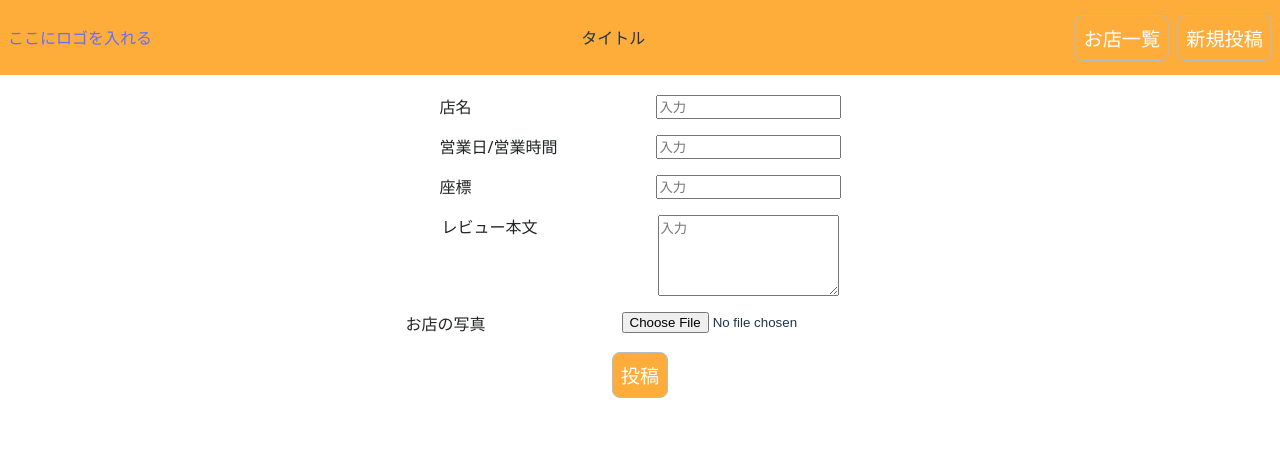
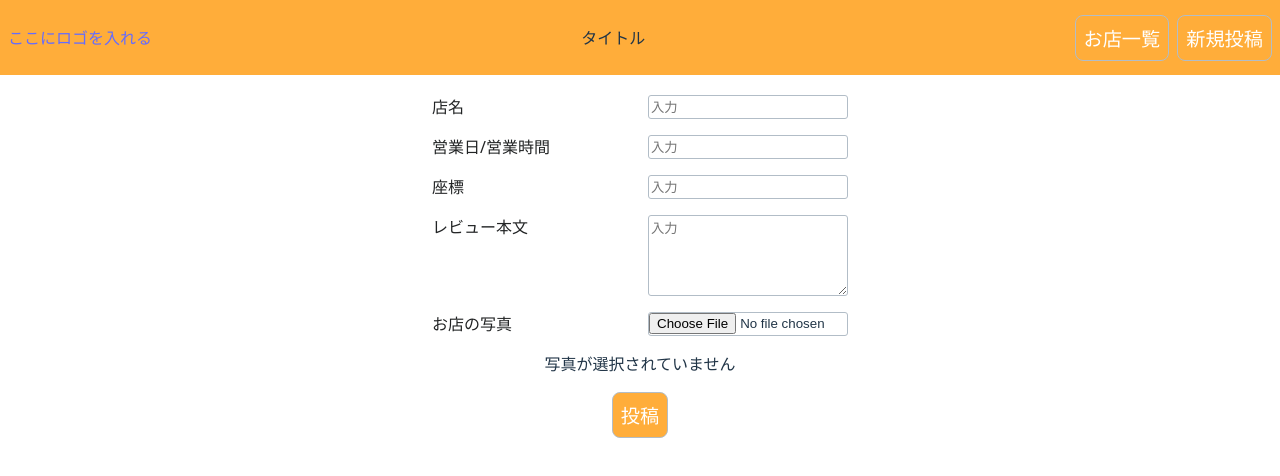
Before and after one commit to traP-jp/h25s_04, a Vue app in the folder client/: page /eatery/new in a window 1280 px wide. Shown: the top 476 px of the page. Built offline with nearby package versions, Linux system fonts and the light colour scheme.

Commit message:
ai にごますった

```diff
--- a/client/src/pages/AddStore.vue
+++ b/client/src/pages/AddStore.vue
@@ -1,61 +1,94 @@
 <script lang="ts" setup>
 import PrimaryButton from '../components/PrimaryButton.vue'
-import { ref } from 'vue'
+import { ref, computed } from 'vue'
 
 const storeName = ref('')
 const description = ref('')
 const address = ref('')
 const reviewContent = ref('')
+const storePhoto = ref<File | null>(null)
 
+const handleFileChange = (event: Event) => {
+  const target = event.target as HTMLInputElement
+  if (target.files && target.files[0]) {
+    storePhoto.value = target.files[0]
+  }
+}
+
+const previewUrl = computed(() => {
+  return storePhoto.value ? URL.createObjectURL(storePhoto.value) : null
+})
 </script>
 
 <template>
   <main>
     <div :class="$style.inputMenu">
       <div :class="$style.inputGroup">
-          <label :class="$style.infoLabel">店名</label>
+        <label :class="$style.infoLabel" for="storeName">店名</label>
         <input
+          id="storeName"
           v-model="storeName"
-            class="input"
+          :class="$style.input"
           type="text"
           size="20"
           placeholder="入力"
         />
       </div>
       <div :class="$style.inputGroup">
-          <label :class="$style.infoLabel">営業日/営業時間</label>
+        <label :class="$style.infoLabel" for="description"
+          >営業日/営業時間</label
+        >
         <input
+          id="description"
           v-model="description"
-            class="input"
+          :class="$style.input"
           type="text"
           size="20"
           placeholder="入力"
         />
       </div>
       <div :class="$style.inputGroup">
-          <label :class="$style.infoLabel">座標</label>
+        <label :class="$style.infoLabel" for="address">座標</label>
         <input
+          id="address"
           v-model="address"
-            class="input"
+          :class="$style.input"
           type="text"
           size="20"
           placeholder="入力"
         />
       </div>
       <div :class="$style.inputGroup">
-          <label :class="$style.infoLabel">レビュー本文</label>
+        <label :class="$style.infoLabel" for="reviewContent"
+          >レビュー本文</label
+        >
         <textarea
+          id="reviewContent"
           v-model="reviewContent"
-            class="input"
+          :class="$style.input"
           rows="5"
           size="20"
           placeholder="入力"
         ></textarea>
       </div>
       <div :class="$style.inputGroup">
-          <label :class="$style.infoLabel">お店の写真</label
-          ><input class="fileInput" type="file" accept="image/*" />
+        <label :class="$style.infoLabel" for="storePhoto">お店の写真</label>
+        <input
+          id="storePhoto"
+          :class="$style.fileInput"
+          type="file"
+          accept="image/*"
+          @change="handleFileChange"
+        />
       </div>
+      <div v-if="previewUrl" :class="$style.previewContainer">
+        <img
+          :src="previewUrl"
+          :alt="'プレビュー画像'"
+          :class="$style.previewImage"
+        />
+      </div>
+      {{ storePhoto ? storePhoto.name : '写真が選択されていません' }}
 
       <div>
         <PrimaryButton :text="'投稿'" />
@@ -65,7 +98,6 @@ const reviewContent = ref('')
 </template>
 
 <style lang="scss" module>
-
 .inputMenu {
   display: flex;
   flex-direction: column;
@@ -100,4 +132,16 @@ const reviewContent = ref('')
   width: 200px;
   text-align: left;
 }
+
+.previewContainer {
+  display: flex;
+  justify-content: center;
+  margin-top: 1rem;
+}
+.previewImage {
+  max-width: 100%;
+  max-height: 200px;
+  border: 1px solid $color-secondary;
+  border-radius: 3px;
+}
 </style>
```
Lines whose indentation alone changed are shown as unchanged.
